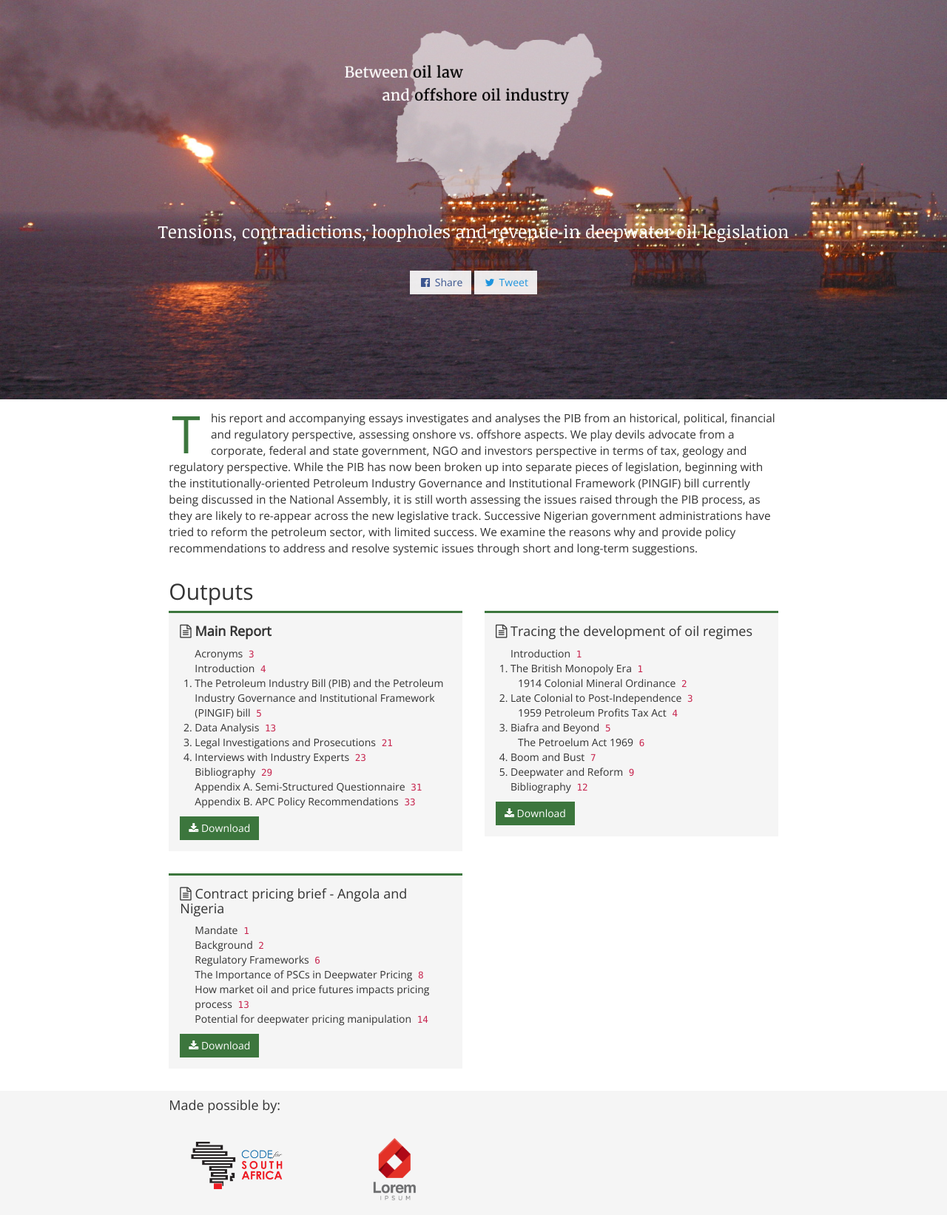
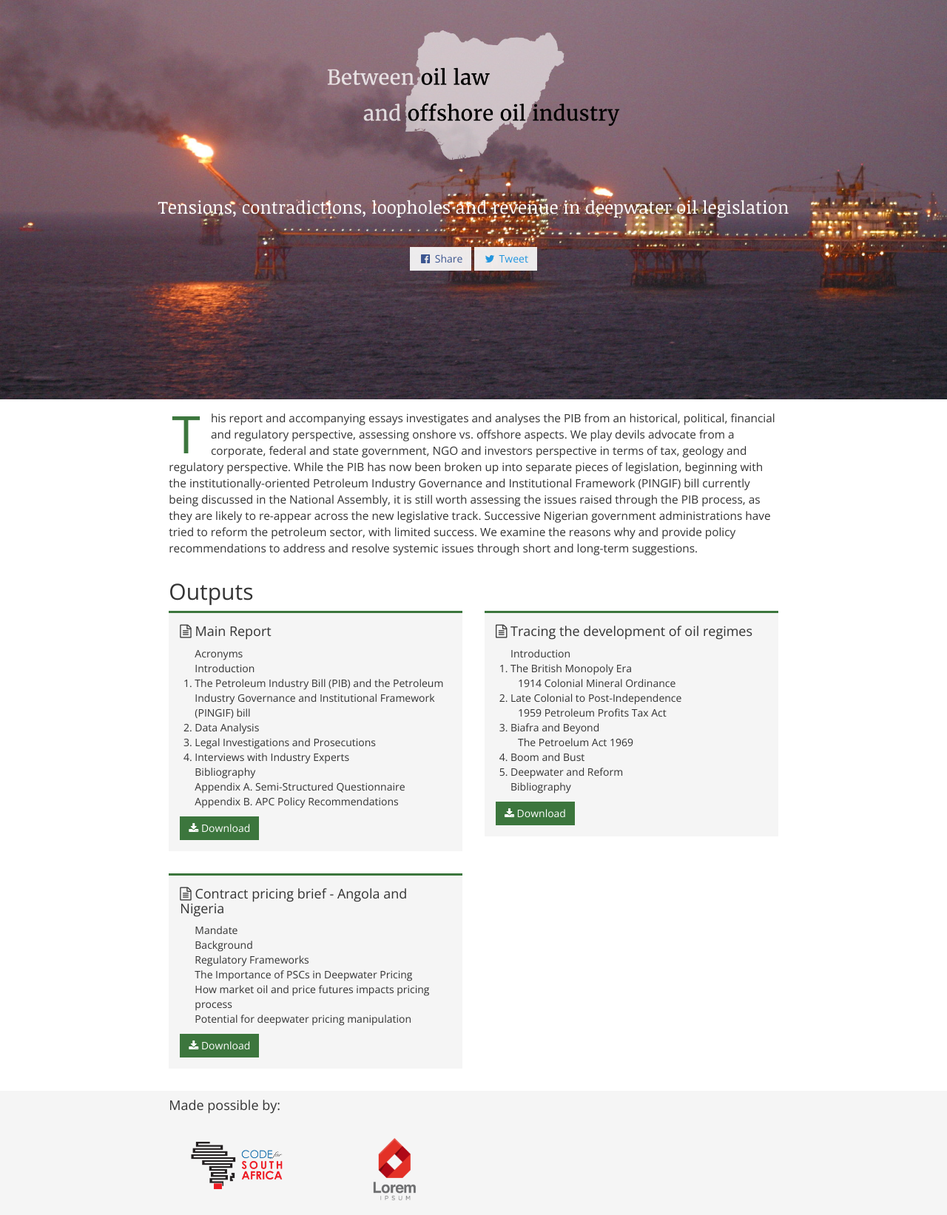
Before and after one commit to Code4SA/extractives, a Jekyll site: the page built from index.html, in a window 1280 px wide. Shown: the whole page at 74% size. Built offline with Jekyll 4.4.1, drawn with Linux system fonts in a browser that asks for light colours; nearby versions of some CDN libraries.

```diff
--- a/css/style.css
+++ b/css/style.css
@@ -6,7 +6,7 @@ body {
 }
 
 #header-image {
-    background: #000 url(../img/header.jpg) center right;
+    background: #000 url(../img/header.jpg) center left;
     background-size: cover;
     width: 100%;
     height: 60vh;
--- a/index.html
+++ b/index.html
@@ -27,42 +27,42 @@ layout: default
 <div class="row">
 	<div class="col-lg-4 col-lg-offset-2 col-md-5 col-md-offset-1 col-well">
 	    <div class="well">
-	        <h4><i class="fa fa-file-text-o" aria-hidden="true"></i> <b>Main Report</b></h4>
-	        <div class="no-chapter">Acronyms <code>3</code></div>
-	        <div class="no-chapter">Introduction <code>4</code></div>
+	        <h4><i class="fa fa-file-text-o" aria-hidden="true"></i> Main Report</h4>
+	        <div class="no-chapter">Acronyms</div>
+	        <div class="no-chapter">Introduction</div>
 	        <ol>
-	        	<li>The Petroleum Industry Bill (PIB) and the Petroleum Industry Governance and Institutional Framework (PINGIF) bill <code>5</code></li>
-	        	<li>Data Analysis <code>13</code></li>
-	        	<li>Legal Investigations and Prosecutions <code>21</code></li>
-	        	<li>Interviews with Industry Experts <code>23</code></li>
+	        	<li>The Petroleum Industry Bill (PIB) and the Petroleum Industry Governance and Institutional Framework (PINGIF) bill</li>
+	        	<li>Data Analysis</li>
+	        	<li>Legal Investigations and Prosecutions</li>
+	        	<li>Interviews with Industry Experts</li>
 	        </ol>
-        	<div class="no-chapter">Bibliography <code>29</code></div>
-        	<div class="no-chapter">Appendix A. Semi-Structured Questionnaire <code>31</code></div>
-        	<div class="no-chapter" style="margin-bottom:10px">Appendix B. APC Policy Recommendations <code>33</code></div>
+        	<div class="no-chapter">Bibliography</div>
+        	<div class="no-chapter">Appendix A. Semi-Structured Questionnaire</div>
+        	<div class="no-chapter" style="margin-bottom:10px">Appendix B. APC Policy Recommendations</div>
 	        <a class="btn btn-extractives" target="_blank" href="outputs/Main Report.pdf"><i class="fa fa-download" aria-hidden="true"></i> Download</a>
 	    </div>
 	</div>
 	<div class="col-lg-4 col-md-5 col-well">
 	    <div class="well">
 	        <h4><i class="fa fa-file-text-o" aria-hidden="true"></i> Tracing the development of oil regimes</h4>
-	        <div class="no-chapter">Introduction <code>1</code></div>
+	        <div class="no-chapter">Introduction</div>
 	        <ol>
-	        	<li>The British Monopoly Era <code>1</code></li>
+	        	<li>The British Monopoly Era</li>
 	        </ol>
-	        <div class="sub-chapter">1914 Colonial Mineral Ordinance <code>2</code></div>
+	        <div class="sub-chapter">1914 Colonial Mineral Ordinance</div>
 	        <ol start="2">
-	        	<li>Late Colonial to Post-Independence <code>3</code></li>
+	        	<li>Late Colonial to Post-Independence</li>
 	        </ol>
-	        <div class="sub-chapter">1959 Petroleum Profits Tax Act <code>4</code></div>
+	        <div class="sub-chapter">1959 Petroleum Profits Tax Act</div>
 	        <ol start="3">
-	        	<li>Biafra and Beyond <code>5</code></li>
+	        	<li>Biafra and Beyond</li>
 	        </ol>
-	        <div class="sub-chapter">The Petroelum Act 1969 <code>6</code></div>
+	        <div class="sub-chapter">The Petroelum Act 1969</div>
 	        <ol start="4">
-	        	<li>Boom and Bust <code>7</code></li>
-	        	<li>Deepwater and Reform <code>9</code></li>
+	        	<li>Boom and Bust</li>
+	        	<li>Deepwater and Reform</li>
 	        </ol>
-        	<div class="no-chapter" style="margin-bottom:10px">Bibliography <code>12</code></div>
+        	<div class="no-chapter" style="margin-bottom:10px">Bibliography</div>
 	        <a class="btn btn-extractives" target="_blank" href="outputs/Tracing the development of oil regimes.pdf"><i class="fa fa-download" aria-hidden="true"></i> Download</a>
 	    </div>
 	</div>
@@ -73,12 +73,12 @@ layout: default
 	    <div class="well">
 	        <h4><i class="fa fa-file-text-o" aria-hidden="true"></i> Contract pricing brief - Angola and Nigeria</h4>
 		        <ul class="list-unstyled no-chapter">
-		        	<li>Mandate <code>1</code></li>
-		        	<li>Background <code>2</code></li>
-		        	<li>Regulatory Frameworks <code>6</code></li>
-		        	<li>The Importance of PSCs in Deepwater Pricing <code>8</code></li>
-		        	<li>How market oil and price futures impacts pricing process <code>13</code></li>
-		        	<li>Potential for deepwater pricing manipulation <code>14</code></li>
+		        	<li>Mandate</li>
+		        	<li>Background</li>
+		        	<li>Regulatory Frameworks</li>
+		        	<li>The Importance of PSCs in Deepwater Pricing</li>
+		        	<li>How market oil and price futures impacts pricing process</li>
+		        	<li>Potential for deepwater pricing manipulation</li>
 		        </ul>
 	        <a class="btn btn-extractives" target="_blank" href="outputs/Pricing Brief.pdf"><i class="fa fa-download" aria-hidden="true"></i> Download</a>
 	    </div>
```
Also changed, not shown: img/logo.svg, img/nigeria.png.
